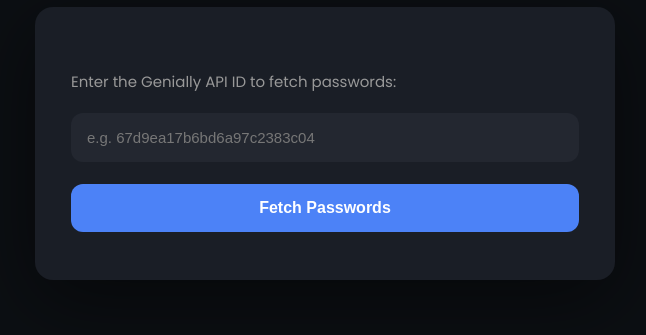
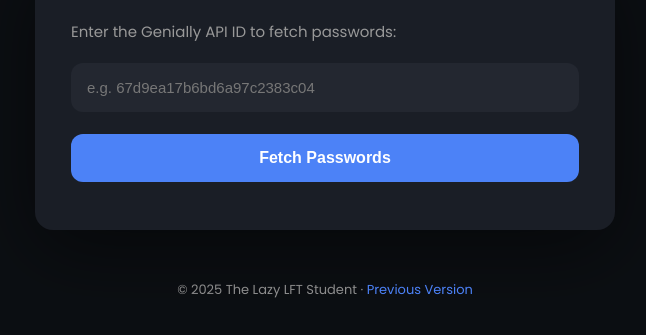
Before and after one commit to mijnap1/genially-password, a website: page index.html in a window 1280 px wide. Shown: the part 329-664 px from the top of the page, without its empty margins (315-961 px from the left). Drawn offline with nearby package versions, Linux system fonts and the light colour scheme.

Commit message:
Update index.html

```diff
--- a/index.html
+++ b/index.html
@@ -439,5 +439,25 @@
       });
     });
   </script>
+  <footer style="margin-top: 50px; text-align: center; font-size: 13px; color: var(--subtle); padding-bottom: 30px;">
+    © 2025 The Lazy LFT Student ·
+    <a href="version-1.html" target="_blank" class="footer-link">
+      Previous Version
+    </a>
+  </footer>
+
+  <style>
+    .footer-link {
+      color: var(--accent);
+      text-decoration: none;
+      position: relative;
+      transition: color 0.3s ease, transform 0.3s ease;
+    }
+
+    .footer-link:hover {
+      color: #3a6be0;
+      transform: translateY(-2px);
+    }
+  </style>
 </body>
 </html>
```
